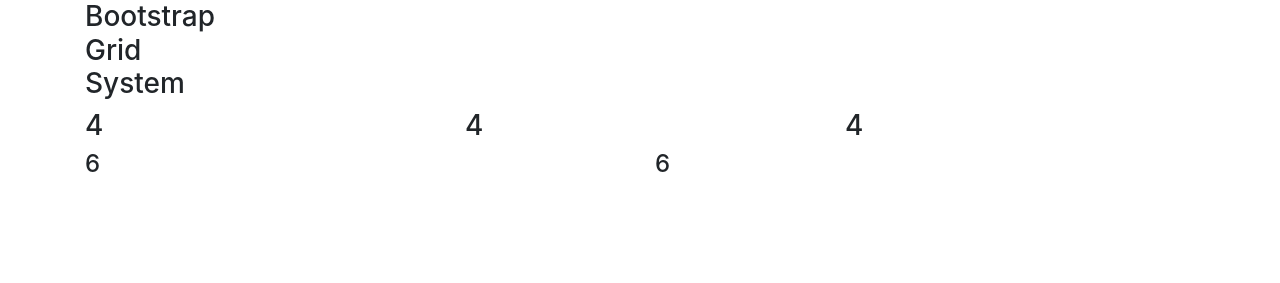
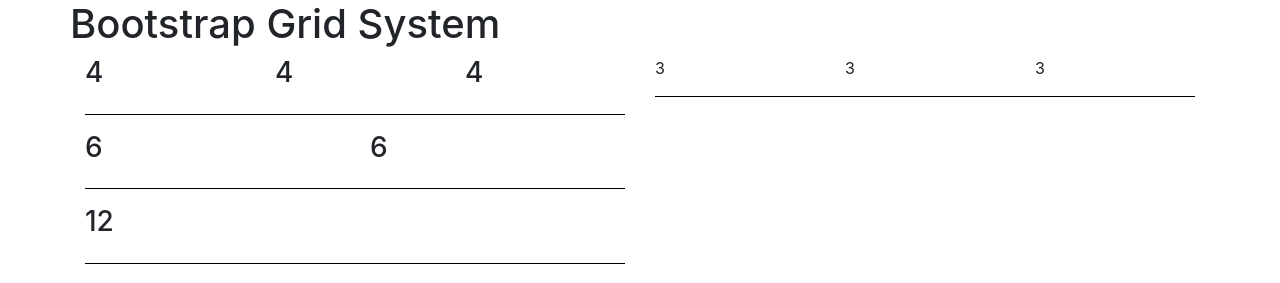
Before and after one commit to ChristAren/TeamsDay1, a plain HTML site: page index.html in a window 1280 px wide. Drawn offline with nearby package versions, Linux system fonts and the light colour scheme.

Commit message:
added first column

```diff
--- a/index.html
+++ b/index.html
@@ -1,19 +1,37 @@
 <html>
-    <head><link rel="stylesheet" href="https://cdn.jsdelivr.net/npm/bootstrap@4.5.3/dist/css/bootstrap.min.css" integrity="sha384-TX8t27EcRE3e/ihU7zmQxVncDAy5uIKz4rEkgIXeMed4M0jlfIDPvg6uqKI2xXr2" crossorigin="anonymous"></head>
+    <head>
+        <link rel="stylesheet" href="https://cdn.jsdelivr.net/npm/bootstrap@4.5.3/dist/css/bootstrap.min.css" integrity="sha384-TX8t27EcRE3e/ihU7zmQxVncDAy5uIKz4rEkgIXeMed4M0jlfIDPvg6uqKI2xXr2" crossorigin="anonymous">
+    </head>
     <body>
 <div class="container">
-    <div class="row">
-        <div class="col-1 h3">Bootstrap Grid System</div>
+    <div class="row h1">
+        Bootstrap Grid System
     </div>
     <div class="row">
-        <div class="col-4 h3">4</div>
-        <div class="col-4 h3">4</div>
-        <div class="col-4 h3">4</div>
+        <div class="col">
+            <div class="row">
+                <div class="col-4 h3">4</div>
+                <div class="col-4 h3">4</div>
+                <div class="col-4 h3">4</div>
+            </div>
+            <hr style="background-color: black; width: 100%;">
+    <div class="row">
+        <div class="col"><h3>6</h3></div>
+        <div class="col"><h3>6</h3></div>
     </div>
+    <hr style="background-color: black; width: 100%;">
     <div class="row">
-        <div class="col-6 h4">6</div>
-        <div class="col-6 h4">6</div>
+        <div class="col"><h3>12</h3></div>
     </div>
+    <hr style="background-color: black; width: 100%;">
+</div>
+    <div class="col">
+        <div class="row">
+            <div class="col-4">3</div>
+            <div class="col-4">3</div>
+            <div class="col-4">3</div>
+    </div>
+    <hr style="background-color: black; width: 100%;">
 </div>
 
 
```
Also changed, not shown: 1 other file.
